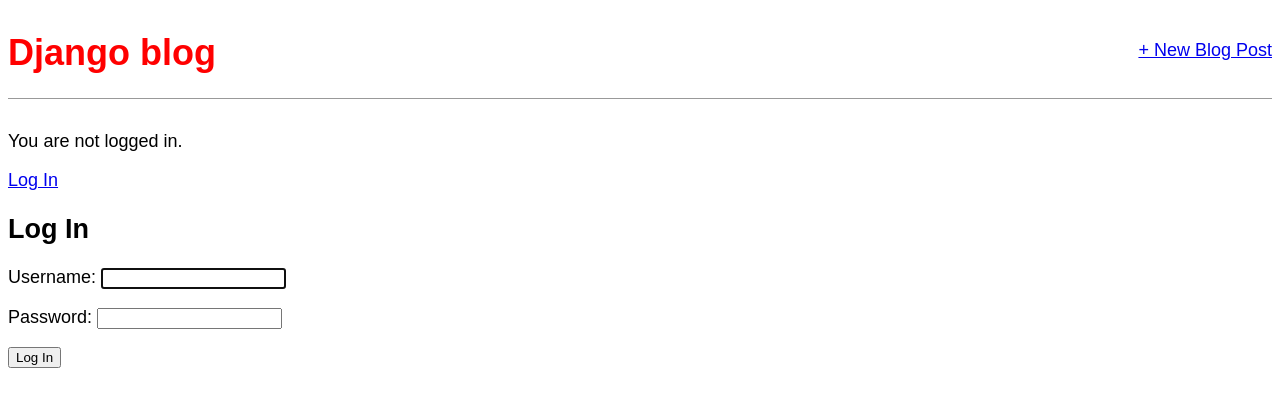
After one commit to GustavoBonif/DevWeb2, a Django app: page /accounts/login/ in a window 1280 px wide. The commit adds this page. Shown: the top 407 px of the page. Run offline with Django 4.2, Linux system fonts and the light colour scheme; some web fonts are replaced.

Commit message:
Inicio do tutorial 07

```diff
--- a/Tutorial_06/blog/templates/base.html
+++ b/Tutorial_06/blog/templates/base.html
@@ -16,6 +16,13 @@
                 <a href="{% url 'post_new' %}">+ New Blog Post</a>
             </div>
         </header>
+        {% if user.is_authenticated %}
+            <p>Hi {{ user.username }}!</p>
+            <p><a href="{% url 'logout' %}">Log out</a></p>
+        {% else %}
+            <p>You are not logged in.</p>
+            <a href="{% url 'login' %}">Log In</a>
+        {% endif %}
         {% block content %}
         {% endblock content %}
     </div>
--- /dev/null
+++ b/Tutorial_06/blog/templates/registration/login.html
@@ -0,0 +1,11 @@
+<!-- templates/registration/login.html -->
+{% extends 'base.html' %}
+
+{% block content %}
+    <h2>Log In</h2>
+    <form method="POST">
+        {% csrf_token %}
+        {{ form.as_p }}
+        <button type="submit">Log In</button>
+    </form>
+{% endblock content %}
--- a/Tutorial_06/config/settings.py
+++ b/Tutorial_06/config/settings.py
@@ -38,6 +38,7 @@
     'django.contrib.messages',
     'django.contrib.staticfiles',
     'blog',
+    'accounts',
 ]
 
 MIDDLEWARE = [
@@ -112,7 +113,6 @@
 
 USE_TZ = True
 
-
 # Static files (CSS, JavaScript, Images)
 # https://docs.djangoproject.com/en/4.1/howto/static-files/
 
@@ -123,3 +123,6 @@
 # https://docs.djangoproject.com/en/4.1/ref/settings/#default-auto-field
 
 DEFAULT_AUTO_FIELD = 'django.db.models.BigAutoField'
+
+LOGIN_REDIRECT_URL = 'home'
+LOGOUT_REDIRECT_URL = 'home'
--- a/Tutorial_06/config/urls.py
+++ b/Tutorial_06/config/urls.py
@@ -18,5 +18,7 @@
 
 urlpatterns = [
     path('admin/', admin.site.urls),
+    path('accounts/', include('django.contrib.auth.urls')),
+    path('accounts/', include('accounts.urls')),
     path('', include('blog.urls')),
 ]
--- /dev/null
+++ b/Tutorial_06/ler.txt
@@ -0,0 +1,3 @@
+fiz até a página 7
+
+https://drive.google.com/file/d/1rx9c-VYnuv1fU8od_7sKsHrQXi4LbYkR/view
```
